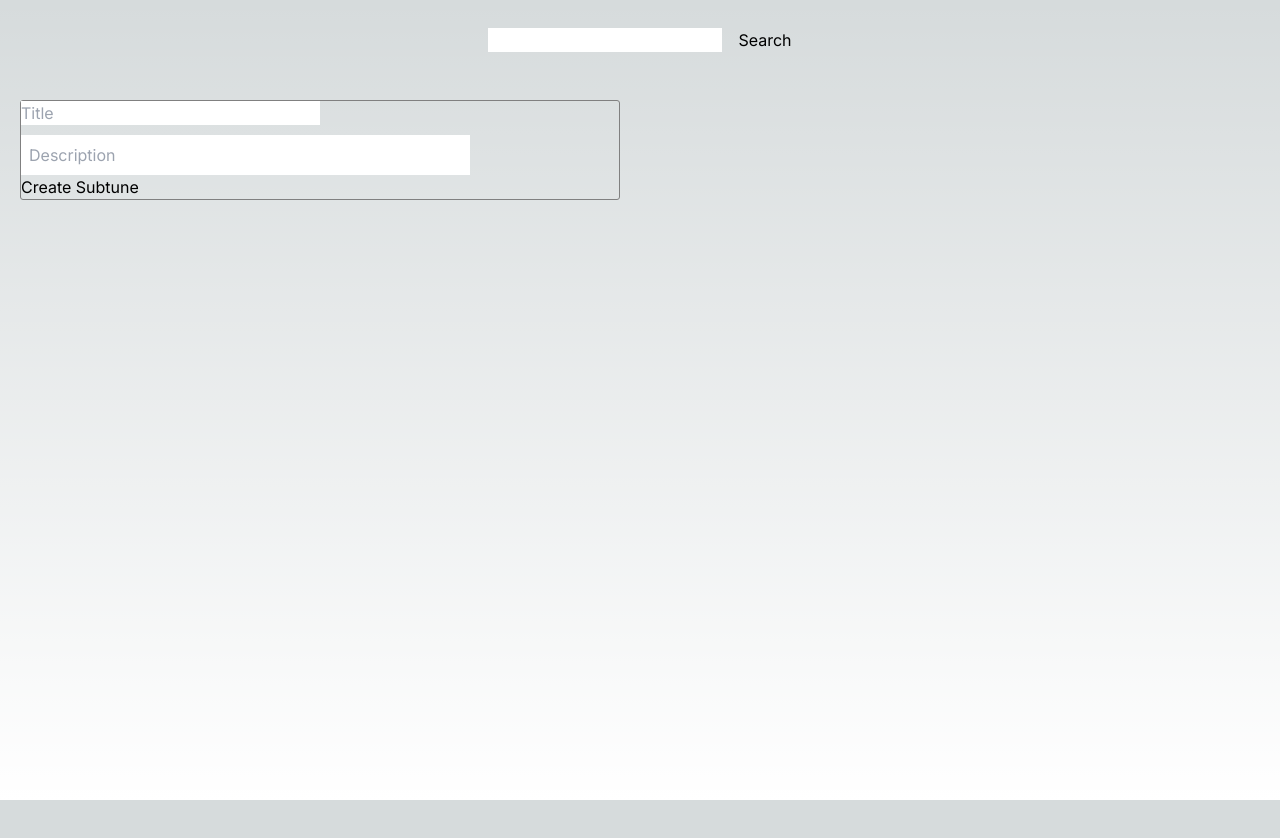
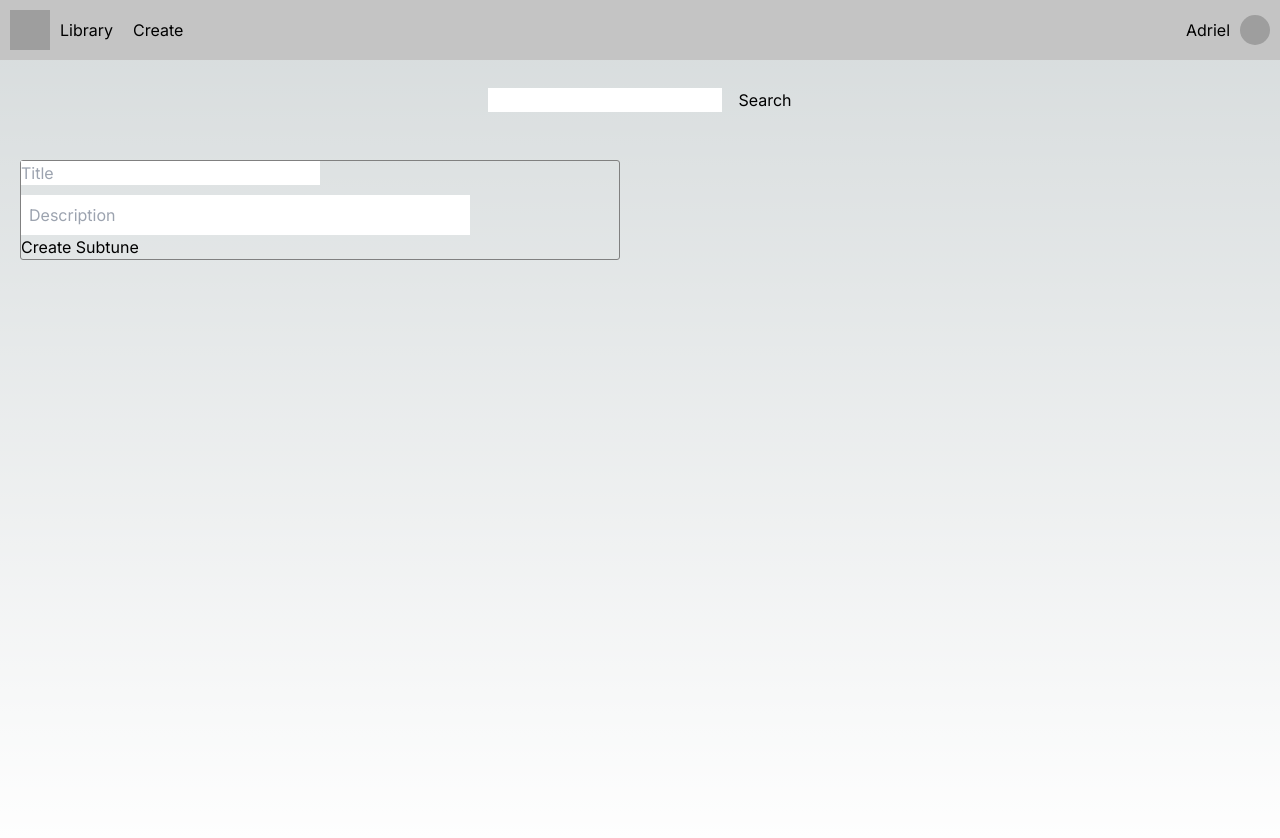
Before and after one commit to MarcosMdo/subtunes, a Next.js app: page /boilerplate/createsubtune in a window 1280 px wide. Shown: the top 838 px of the page. Before the commit the page ends 800 px from the top, so only its background shows below. Built offline with nearby package versions, Linux system fonts and the light colour scheme; grey boxes are pictures that could not be loaded.

Commit message:
nav bar and clickable subtunes

```diff
--- /dev/null
+++ b/app/boilerplate/components/Navigation.module.css
@@ -0,0 +1,77 @@
+/* styles/Navigation.module.css */
+
+.navigation {
+  display: flex;
+  align-items: center;
+  justify-content: space-between;
+  padding: 10px;
+  background-color: #c4c4c4;
+  color: black;
+}
+
+.leftSection {
+  display: flex;
+  align-items: center;
+}
+
+.logoContainer {
+  display: flex;
+  align-items: center;
+  text-decoration: none;
+  color: black;
+}
+
+.logo {
+  width: 40px;
+  height: 40px;
+  margin-right: 10px;
+}
+
+.library,
+.create {
+  cursor: pointer;
+  margin-right: 20px;
+}
+
+.dropdown {
+  position: relative;
+  display: inline-block;
+}
+
+.dropdownContent {
+  display: none;
+  position: absolute;
+  background-color: #c4c4c4ce;
+  min-width: 160px;
+  z-index: 1;
+}
+
+.dropdownContent a {
+  color: black;
+  padding: 12px 16px;
+  display: block;
+  text-decoration: none;
+}
+
+.dropdown:hover .dropdownContent {
+  display: block;
+}
+
+.create {
+  cursor: pointer;
+}
+
+.userInfo {
+  display: flex;
+  align-items: center;
+}
+
+.userName {
+  margin-right: 10px;
+}
+
+.profilePicture {
+  width: 30px;
+  height: 30px;
+  border-radius: 50%;
+}
--- /dev/null
+++ b/app/boilerplate/components/Navigation.tsx
@@ -0,0 +1,55 @@
+// components/Navigation.js
+import Link from 'next/link';
+import styles from './Navigation.module.css'
+
+const Navigation = () => {
+  return (
+    <nav className={styles.navigation}>
+        <div className={styles.leftSection}>
+            {/* Logo */}
+            <Link href="/boilerplate/home">
+                {/* <a className={styles.logoContainer}> */}
+                <img src="/subtunes.png" alt="subtunes Logo" className={styles.logo} />
+                {/* <span className={styles.library}>Library</span>
+                </a> */}
+            </Link>
+
+
+            {/* Library Dropdown */}
+            <div className={styles.dropdown}>
+                <Link className={styles.library} href="/boilerplate/home">Library</Link>
+                <div className={styles.dropdownContent}>
+                <Link href="/boilerplate/viewsubtunes">
+                    Subtunes
+                </Link>
+                <Link href="/boilerplate/viewplaylists">
+                    Playlists
+                </Link>
+                </div>
+            </div>
+
+            {/* Create Dropdown */}
+            <div className={styles.dropdown}>
+                <span className={styles.create}>Create</span>
+                <div className={styles.dropdownContent}>
+                <Link href="/boilerplate/createsubtune">
+                    Subtune
+                </Link>
+                <Link href="/boilerplate/createplaylist">
+                    Playlist
+                </Link>
+                </div>
+            </div>
+        </div>
+
+      {/* User Info */}
+      <div className={styles.userInfo}>
+        <span className={styles.userName}>Adriel</span>
+        {/* Placeholder for the user's profile picture */}
+        <img src="/profile-picture-placeholder.png" alt="Profile Picture" className={styles.profilePicture} />
+      </div>
+    </nav>
+  );
+};
+
+export default Navigation;
--- a/app/boilerplate/components/Playlist.tsx
+++ b/app/boilerplate/components/Playlist.tsx
@@ -17,7 +17,7 @@
   const playlist: Playlist = playlistObj;
 
   return (
-    <div className='subtune'>
+    <div className='playlist'>
       <div className='subtune-meta'>
         <h1>{playlist.name}</h1>
         <p>{playlist.description}</p>
--- a/app/boilerplate/components/Subtune.tsx
+++ b/app/boilerplate/components/Subtune.tsx
@@ -1,5 +1,7 @@
 import TuneList from './TuneList';
 import TuneObj from './Tune';
+
+import Link from 'next/link';
 
 // Note on Tune component:
 // Originally I planned on making this a class, but for rendering
@@ -18,15 +20,17 @@
   const subtune: Subtune = subtuneObj;
 
   return (
+    <Link href={{pathname: `/boilerplate/viewsubtune`, query: {id: subtune.id}}}>
       <div className='subtune'>
         <div className='subtune-meta'>
           <h1>{subtune.name}</h1>
           <p>{subtune.description}</p>
         </div>
         <div className='tunes'>
-        <TuneList tunes={subtune.tunes} onAddTune={null}/>
+          <TuneList tunes={subtune.tunes} onAddTune={null} />
         </div>
       </div>
+    </Link>
   );
 };
 
--- a/app/boilerplate/createsubtune/page.tsx
+++ b/app/boilerplate/createsubtune/page.tsx
@@ -2,6 +2,7 @@
 
 import { useState } from 'react';
 import useSWR from 'swr';
+import Navigation from '../components/Navigation';
 import SearchBar from '../components/SearchBar';
 import SubtuneForm from '../components/SubtuneForm';
 import TuneList from '../components/TuneList';
@@ -64,6 +65,7 @@
 
   return (
     <div>
+      <Navigation />
       <div className='search-bar'>
         <SearchBar onSearch={handleSearch} />
       </div>
--- a/app/boilerplate/home/page.tsx
+++ b/app/boilerplate/home/page.tsx
@@ -1,6 +1,7 @@
 'use client'
 
 import { useEffect, useState } from 'react';
+import Navigation from '../components/Navigation';
 import Subtune from '../components/Subtune';
 import Playlist from '../components/Playlist';
 
@@ -43,11 +44,11 @@
 
   return (
     <div>
-
+      <Navigation />
       <div className='preview'>
         <p>Subtunes</p>
         {
-        subtunes.slice(0, 5).map((subtune) => (
+        subtunes && Array.isArray(subtunes) && subtunes.slice(0, 5).map((subtune) => (
           <div className='item'>
             <Subtune subtuneObj={subtune["subtune"]} />
           </div>
@@ -60,7 +61,7 @@
       <div className='preview'>
         <p>Playlists</p>
         {
-        playlists.slice(0, 5).map((playlist) => (
+        playlists && Array.isArray(playlists) && playlists.slice(0, 5).map((playlist) => (
           <div className='item'>
             <Playlist playlistObj={playlist["playlist"]} />
           </div>
--- a/app/boilerplate/viewplaylists/page.tsx
+++ b/app/boilerplate/viewplaylists/page.tsx
@@ -1,6 +1,7 @@
 'use client'
 
 import { useEffect, useState } from 'react';
+import Navigation from '../components/Navigation';
 import Subtune from '../components/Playlist';
 import SearchBar from '../components/SearchBar';
 
@@ -42,12 +43,13 @@
 
   return (
     <div>
+      <Navigation />
       <div className='search-bar'>
         <SearchBar onSearch={handleSearch} />
       </div>
       <a onClick={resetSearch}>Clear</a>
       {
-      playlists.map((playlist) => (
+      playlists && Array.isArray(playlists) && playlists.map((playlist) => (
         <Subtune playlistObj={playlist["playlist"]} />
       ))}
     </div>
--- a/app/boilerplate/viewsubtune/page.tsx
+++ b/app/boilerplate/viewsubtune/page.tsx
@@ -1,28 +1,35 @@
 'use client'
 
 import { useEffect, useState } from 'react';
+import { useRouter } from 'next/navigation'
+import Navigation from '../components/Navigation';
 import Subtune from '../components/Subtune';
 
-const ViewSubtune = () => {
+const ViewSubtune = ({searchParams}) => {
   const [subtune, setSubtune] = useState({});
+  const router = useRouter();
 
   useEffect(() => {
     const fetchSubtune = async () => {
       try {
-        const response = await fetch(`/api/subtune/1`);
-        const data = await response.json();
-        console.log("return from api: \n\n" + JSON.stringify(data));
-        setSubtune(data["subtune"]);
+        if (searchParams && searchParams.id) {
+          const id  = searchParams.id;
+          const response = await fetch(`/api/subtune/${id}`);
+          const data = await response.json();
+          console.log("return from api: \n\n" + JSON.stringify(data));
+          setSubtune(data["subtune"]);
+        }
       } catch (error) {
         console.error('Error fetching subtune:', error);
       }
     };
 
     fetchSubtune();
-  }, []); // Empty dependency array to fetch data once on component mount
+  }, [router, searchParams]); // Empty dependency array to fetch data once on component mount
 
   return (
     <div>
+      <Navigation />
       <Subtune subtuneObj={subtune} />
     </div>
   );
--- a/app/boilerplate/viewsubtunes/page.tsx
+++ b/app/boilerplate/viewsubtunes/page.tsx
@@ -1,6 +1,7 @@
 'use client'
 
 import { useEffect, useState } from 'react';
+import Navigation from '../components/Navigation';
 import Subtune from '../components/Subtune';
 
 const ViewSubtunes = () => {
@@ -41,6 +42,7 @@
 
   return (
     <div>
+      <Navigation />
       <div className='search-bar'>
         <SearchBar onSearch={handleSearch} />
       </div>
--- a/app/globals.css
+++ b/app/globals.css
@@ -93,6 +93,12 @@
   border-radius: 3px;
 }
 
+.playlist {
+  border: 1px solid gray;
+  margin-bottom: 1vh;
+  border-radius: 3px;
+}
+
 .preview {
   overflow: auto;
   white-space: nowrap;
@@ -105,7 +111,7 @@
 }
 
 .item {
-  display: inline-block;
+  display: inline-flex;
   padding: 4vh;
   border-radius: 2px;
 }
```
Also changed, not shown: app/icon.png (added). Lines whose indentation alone changed are shown as unchanged.
